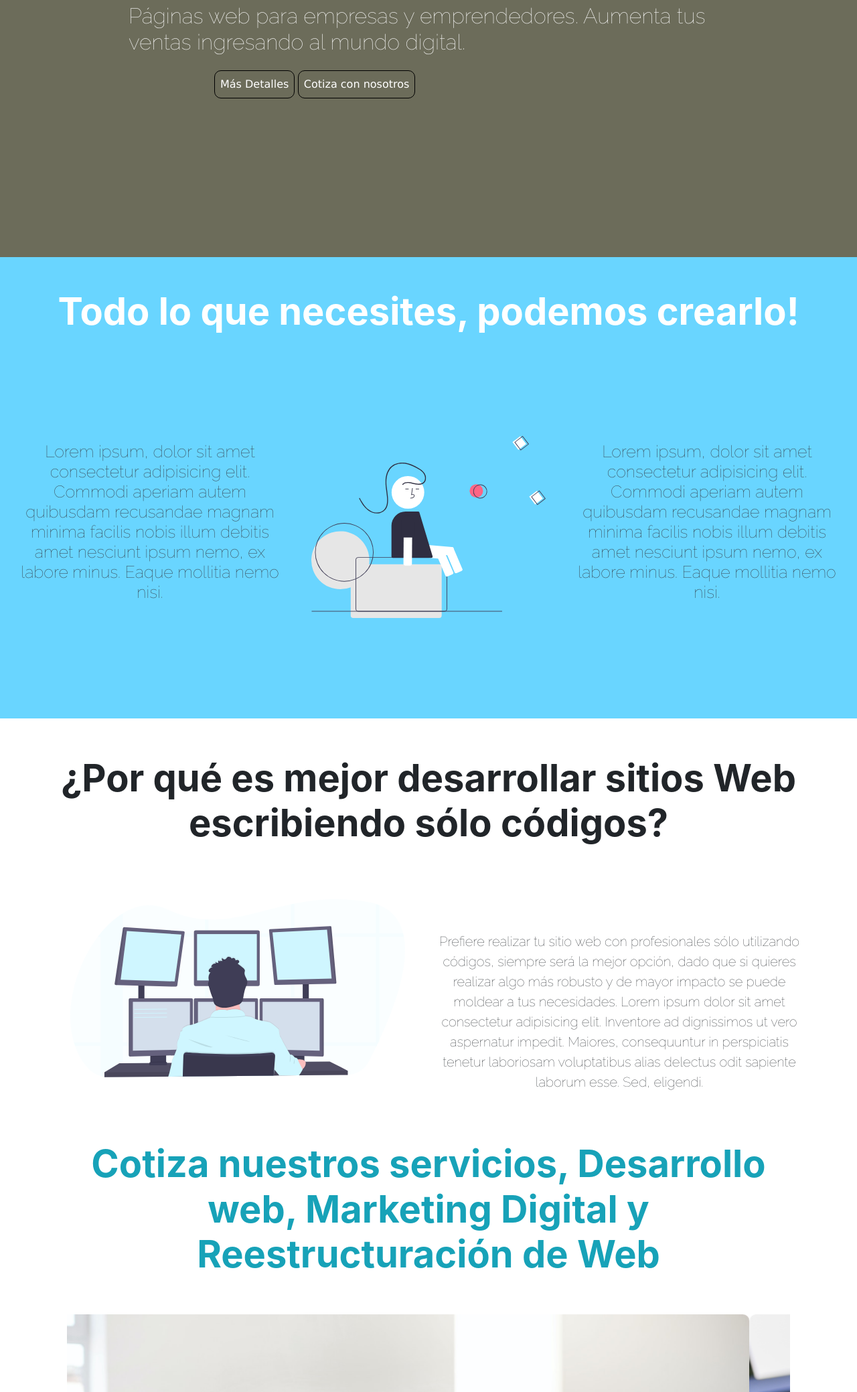
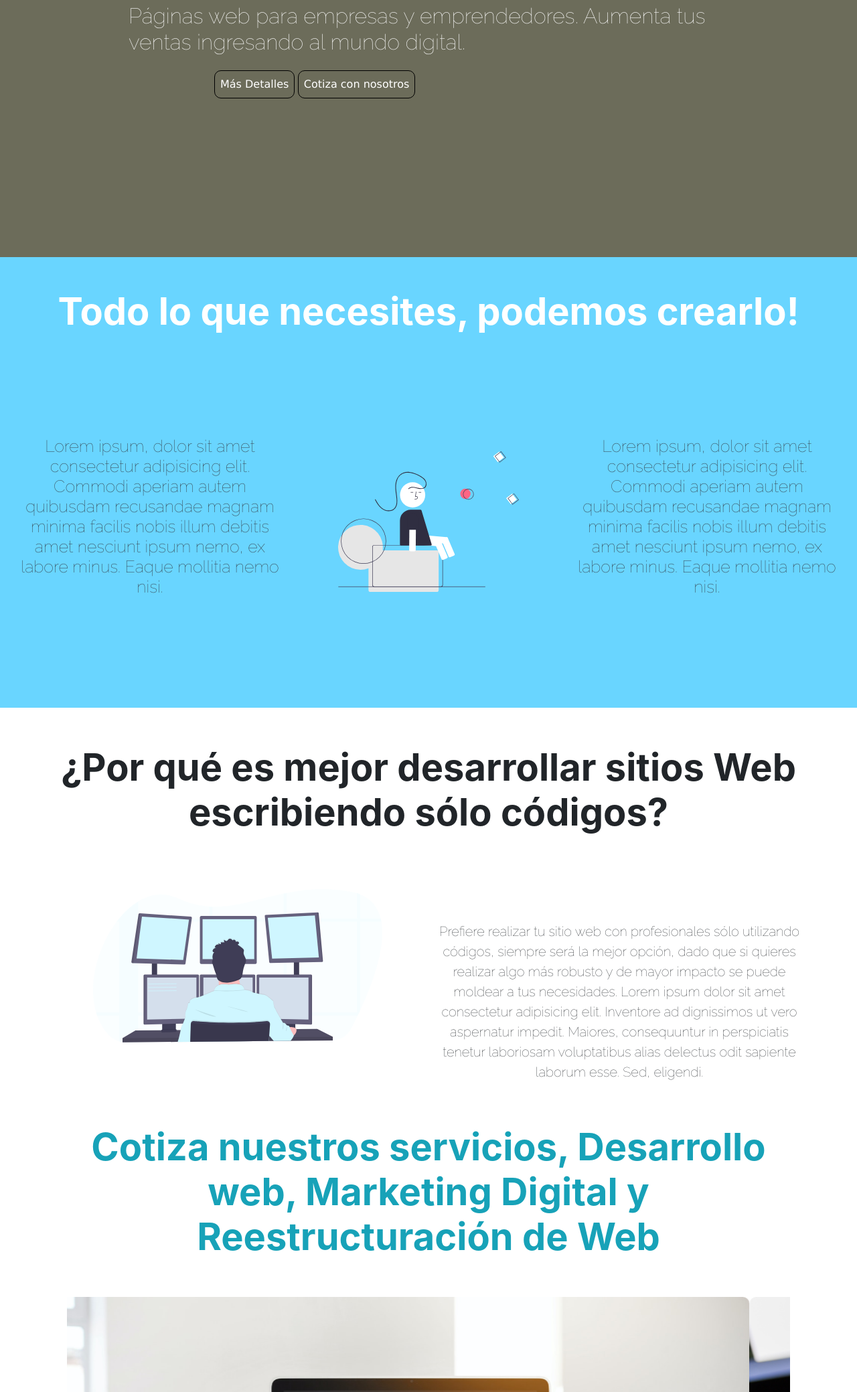
Before and after one commit to ariel-omesias/Proyectos, a website: page index.html in a window 1280 px wide. Shown: the part 481-2560 px from the top of the page at 67% size. Drawn offline with nearby package versions, Linux system fonts and the light colour scheme.

Commit message:
Correccion responsive en imagenes del index y del textarea de contacto

```diff
--- a/scss/_contacto.scss
+++ b/scss/_contacto.scss
@@ -34,6 +34,7 @@
 
 textarea{
     border-radius: 10px;
+    width: 80%;
 }
 
 .boton-enviar{
--- a/scss/prueba.scss
+++ b/scss/prueba.scss
@@ -8,7 +8,7 @@
 }
 
 .imagen_entre_texto{
-    width: 350px;
+    width: 70%;
 }
 
 .texto-entre-imagen{
@@ -19,7 +19,7 @@
 }
 
 .img-programing{
-    width: 500px;
+    width: 80%;
 }
 
 .texto3{
```
Also changed, not shown: css/pruebacss.css.
